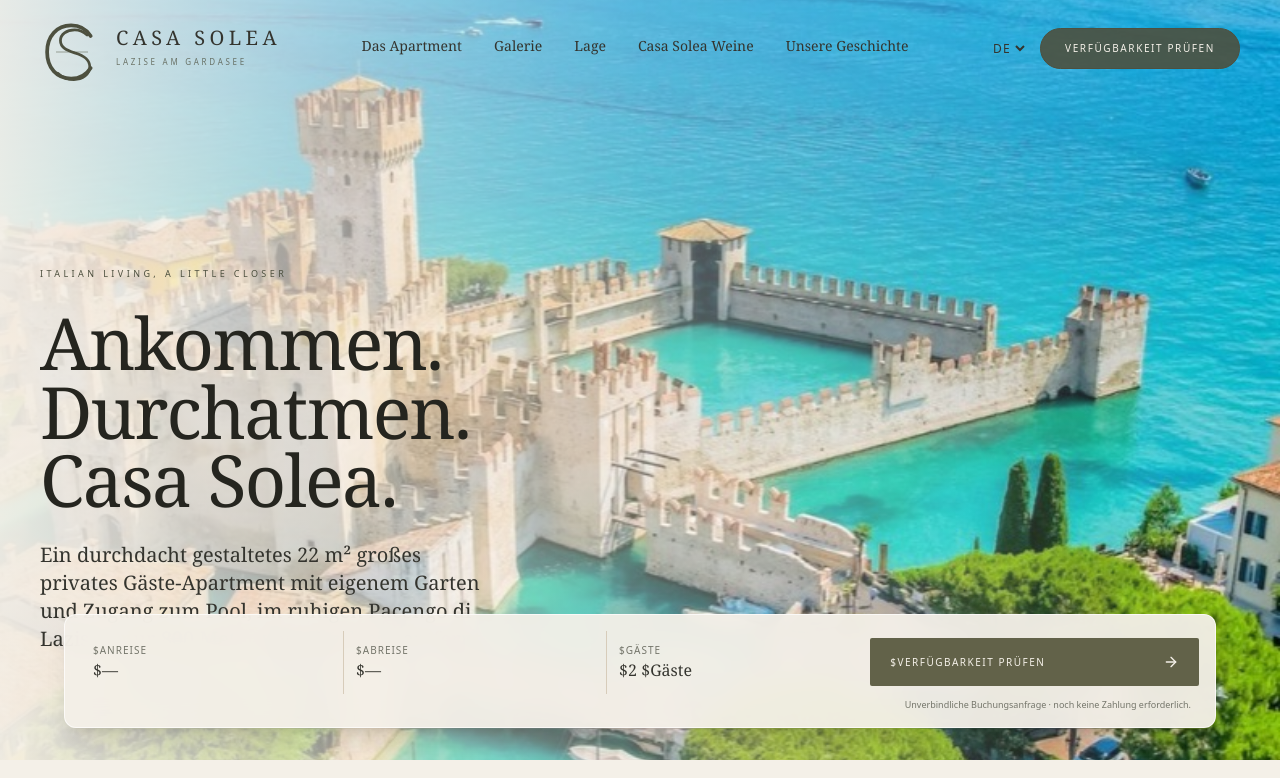
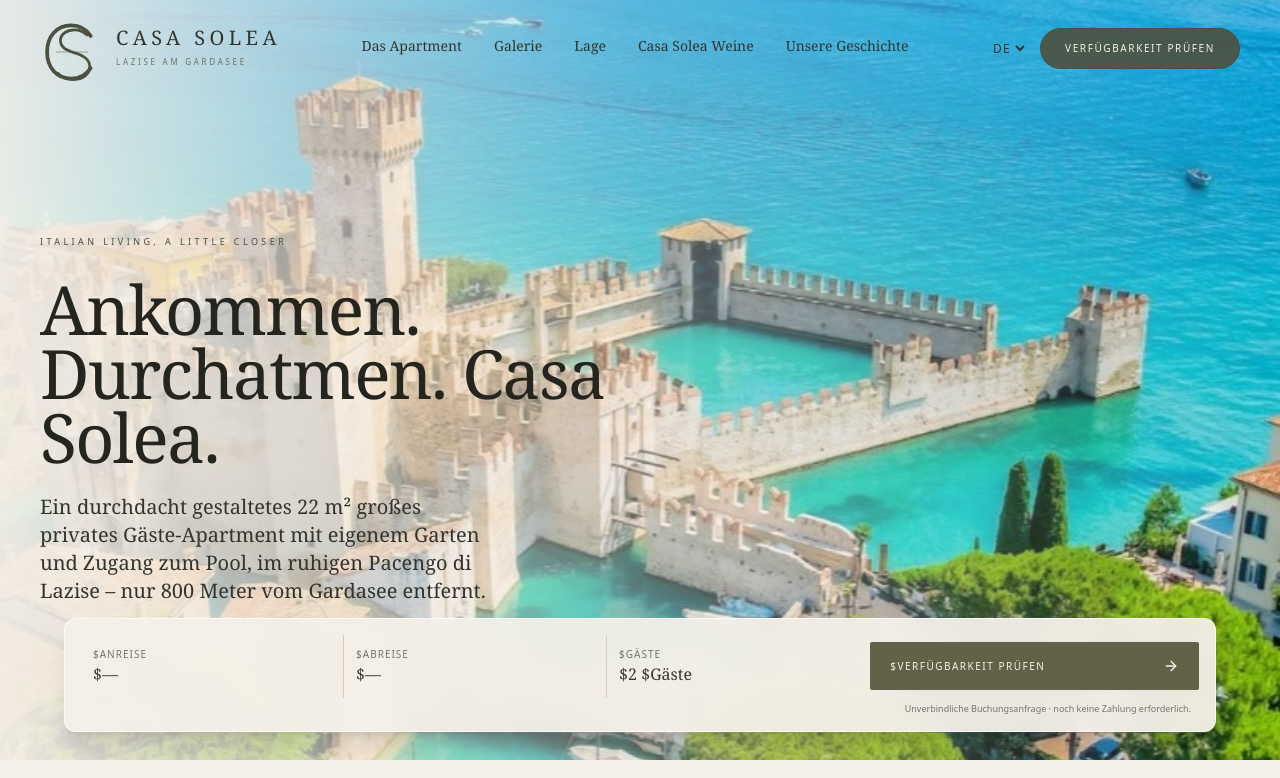
Before and after one commit to valentinsanta95-beep/casa_solea, a React (Vite) app: page / in a window 1280 px wide. Shown: the top 778 px of the page. Built offline with nearby package versions, Linux system fonts and the light colour scheme.

Commit message:
Fix hero booking overlap and remove stray dollar characters

```diff
--- a/src/App.tsx
+++ b/src/App.tsx
@@ -611,13 +611,13 @@ export default function App() {
             <img src="/main_background_pic.jpg" alt="Lake Garda area" fetchPriority="high" decoding="async" className="absolute inset-0 w-full h-full object-cover" onError={(e)=>{e.currentTarget.src='/Westseite.png'}} />
             <div className="absolute inset-0 bg-gradient-to-r from-[#F4F0E8]/95 via-[#F4F0E8]/35 to-transparent"></div>
             <div className="relative z-10 max-w-[1440px] mx-auto px-6 md:px-10 h-full flex items-center pt-24">
-              <div className="max-w-xl mt-16">
+              <div className="max-w-xl mt-4 md:-mt-4">
                 <div className="text-[9px] uppercase tracking-[0.38em] text-[#4D503F] mb-7">Italian living, a little closer</div>
-                <h1 className="font-serif text-[50px] md:text-[72px] leading-[0.95] tracking-[-0.025em] text-[#25251F] mb-7">{ui.escape}</h1>
+                <h1 className="font-serif text-[48px] md:text-[68px] leading-[0.94] tracking-[-0.025em] text-[#25251F] mb-6">{ui.escape}</h1>
                 <p className="font-serif text-lg md:text-xl leading-snug text-[#34342E] max-w-md">{ui.intro}</p>
               </div>
             </div>
-            <div className="absolute z-20 left-1/2 -translate-x-1/2 bottom-5 md:bottom-8 w-[92%] max-w-6xl bg-[#F4F0E8]/95 backdrop-blur-md shadow-xl rounded-xl border border-white/70 p-3 md:p-4">
+            <div className="absolute z-20 left-1/2 -translate-x-1/2 bottom-3 md:bottom-7 w-[92%] max-w-6xl bg-[#F4F0E8]/95 backdrop-blur-md shadow-xl rounded-xl border border-white/70 p-3 md:p-4">
               <div className="grid grid-cols-1 md:grid-cols-[1fr_1fr_1fr_1.25fr] items-center">
                 <button onClick={()=>setIsBookingOpen(true)} className="p-3 md:border-r border-[#D7CCBA] text-left"><span className="block text-[10px] text-[#74756A] uppercase tracking-widest">${lang==='de'?'Anreise':lang==='it'?'Arrivo':lang==='nl'?'Aankomst':'Arrival'}</span><span className="font-serif">${selectedCheckIn?selectedCheckIn.toLocaleDateString(): '—'}</span></button>
                 <button onClick={()=>setIsBookingOpen(true)} className="p-3 md:border-r border-[#D7CCBA] text-left"><span className="block text-[10px] text-[#74756A] uppercase tracking-widest">${lang==='de'?'Abreise':lang==='it'?'Partenza':lang==='nl'?'Vertrek':'Departure'}</span><span className="font-serif">${selectedCheckOut?selectedCheckOut.toLocaleDateString(): '—'}</span></button>
```
